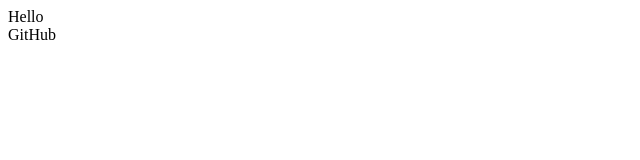
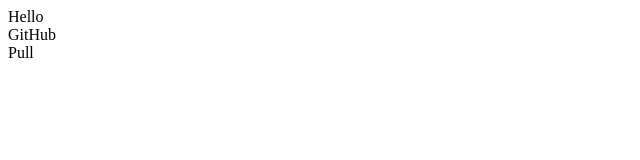
Before and after one commit to 1-pancza/GIT, a plain HTML site: page index.html in a window 1280 px wide. Shown: the full height of the page, 0-640 px from the left. Drawn offline with Linux system fonts and the light colour scheme.

Commit message:
Update index.html

```diff
--- a/index.html
+++ b/index.html
@@ -8,5 +8,6 @@
 <body>
     <div>Hello</div>
     <div>GitHub</div>
+    <div>Pull</div>
 </body>
 </html>
```
